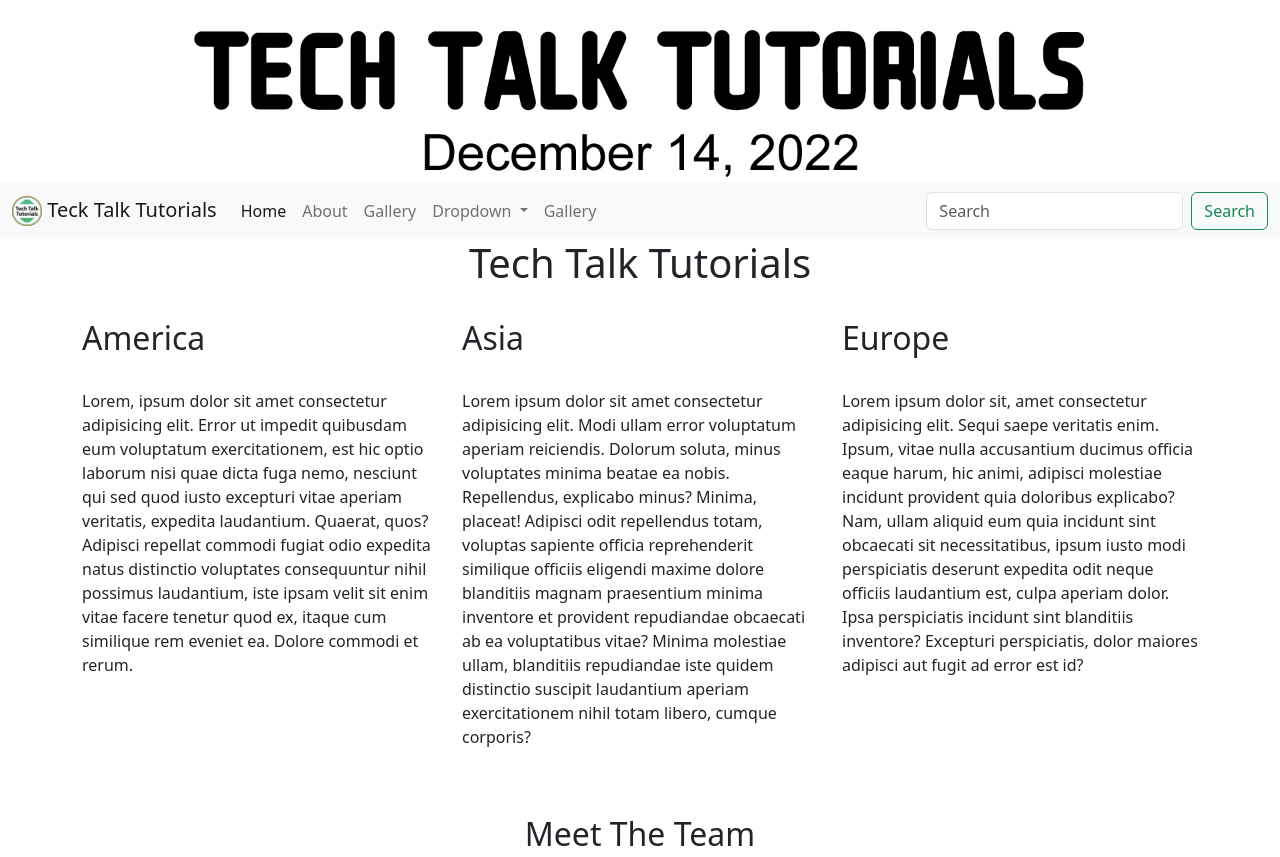
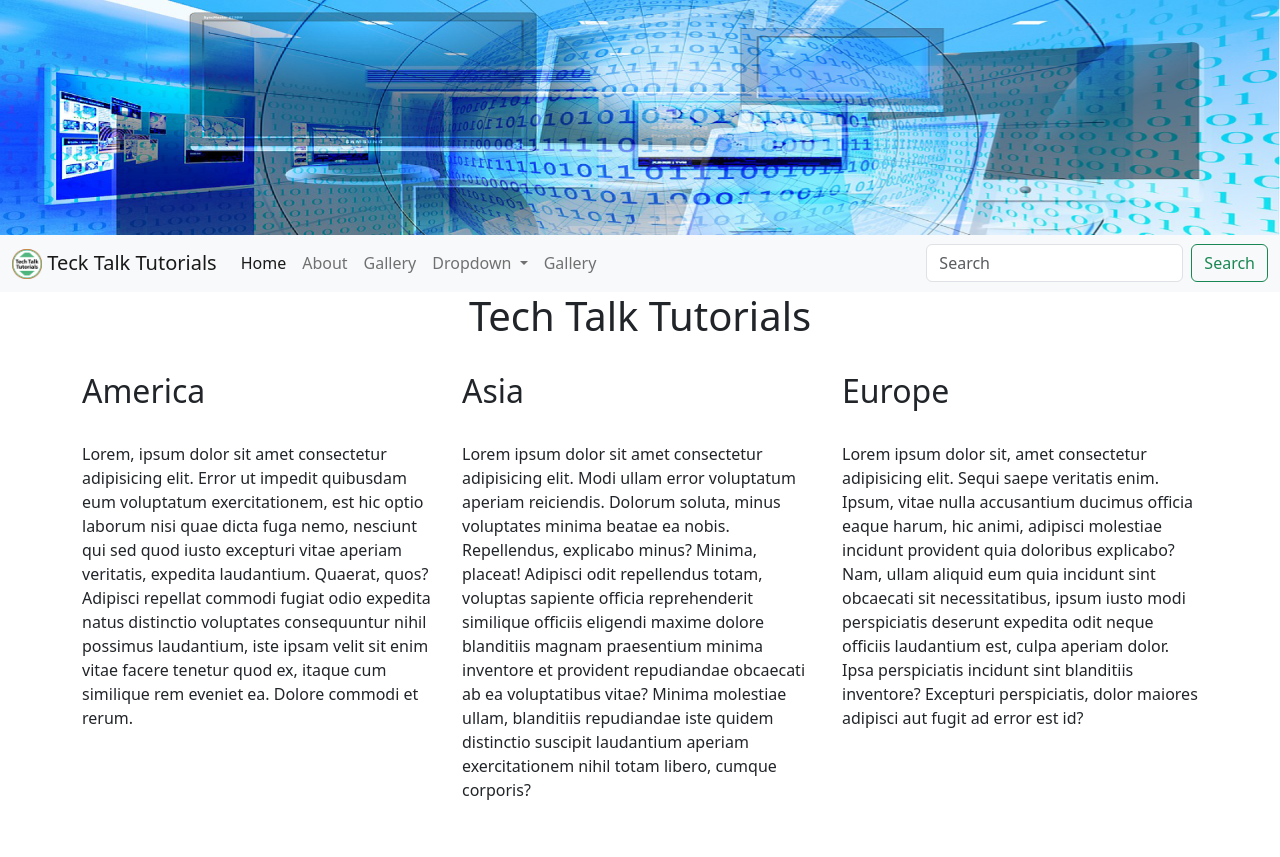
Before and after one commit to CraigAtHome1/Web-Dev-Craig, a plain HTML site: page Bootstrap5Page.html in a window 1280 px wide. Shown: the top 857 px of the page. Drawn offline with nearby package versions, Linux system fonts and the light colour scheme.

Commit message:
Update 6

```diff
--- a/Bootstrap5Page.html
+++ b/Bootstrap5Page.html
@@ -16,7 +16,7 @@
 
     <!--Banner Image-->
 
-    <img src="images/banner.png" class="img-fluid" alt="...">
+    <img src="images/banner1.png" class="img-fluid" alt="...">
 
     <!--Banner Image End-->
 
```
Also changed, not shown: webdev.html (+1 -1 lines).
